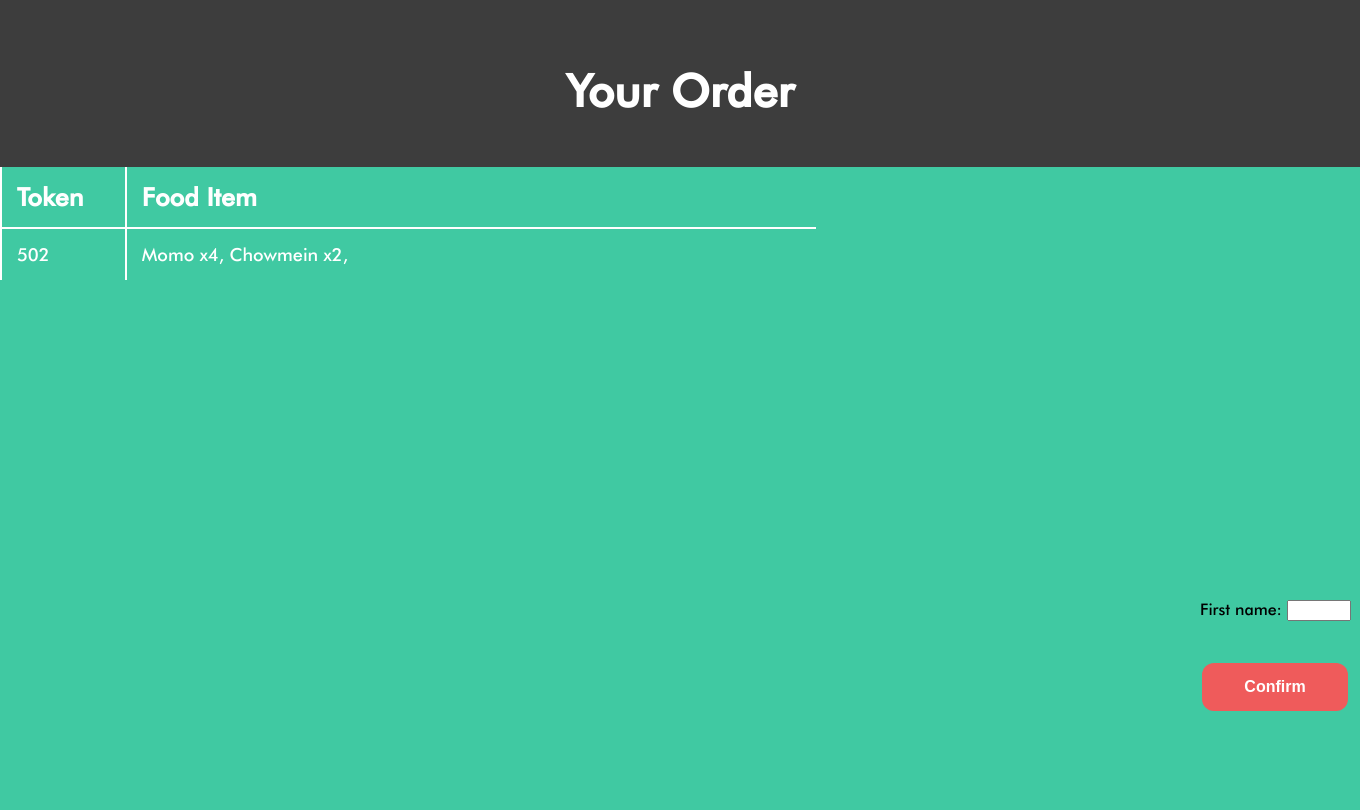
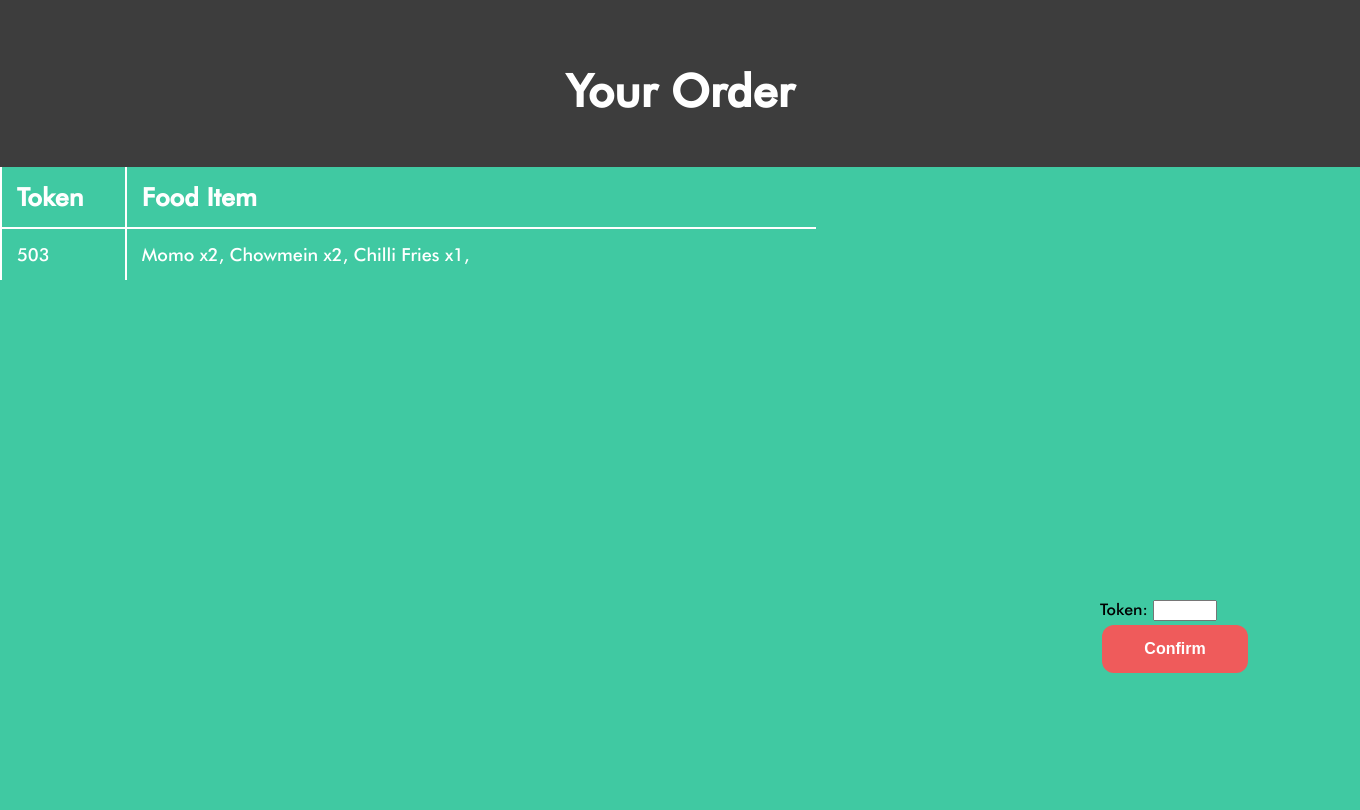
Before and after one commit to Lijan09/qrreader, a Flask app: page /canteenorder in a window 1360 px wide. Run offline with Flask 2, Linux system fonts and the light colour scheme; parts of the project's set-up code (start-up, migrations or seed data) failed here and were passed over.

Commit message:
order complete

```diff
--- a/Templates/canteenorder.html
+++ b/Templates/canteenorder.html
@@ -154,11 +154,10 @@
             </tr>
             {% endfor %}
         </table>
-        </table>
     </div>
-    <div style="position:absolute; left:1200px; top:600px;">
-        <label for="token">First name:</label>
-        <input type="number" min=500 max=999 id="token" name="token"><br><br><br>
+    <div style="position:absolute; left:1100px; top:600px;">
+        <label for="token">Token:</label>
+        <input type="number" min=500 max=999 id="token" name="token" autocomplete=off>
         <input type="submit" class="button submit" value="Confirm">
     </div>
 </form>
--- a/app.py
+++ b/app.py
@@ -896,6 +896,43 @@ def canteenorder():
 @app.route("/canteenorder", methods=["GET", "POST"])
 def orderdata():
     if request.method == "POST":
+
+        token = request.form["token"]
+
+        with open('canteentoken.txt', 'r') as file:
+
+            finalarray = []
+            array = []
+            content = file.readlines()
+            code = []
+            x = 0
+
+            row = 0
+            for line in content:
+
+                row += 1
+                array = line.split(",")
+
+                array[-1] = array[-1].strip()
+
+                finalarray.append(array)
+
+            for i in range(len(finalarray)):
+                code.append(finalarray[i][0])
+
+        with open('canteentoken.txt', 'w') as file:
+            ctr = 1
+            file.truncate(0)
+
+        with open('canteentoken.txt', 'a+') as file:
+
+            for x in range(len(finalarray)):
+                if token != code[x]:
+                    line = finalarray[x][0] + "," + \
+                        finalarray[x][1] + "," + finalarray[x][2] + "," + finalarray[x][3] + \
+                        "," + finalarray[x][4]
+                    file.write(line + "\n")
+
         return redirect(url_for("canteenorder"))
 
 
--- a/canteentoken.txt
+++ b/canteentoken.txt
@@ -1 +1 @@
-502,4,2,0,0
+503,2,2,1,0
--- a/data.txt
+++ b/data.txt
@@ -3,4 +3,3 @@
 3613,Mokshyak Amatya,Council,+2 Science,Imadol,Z,9818684008,0
 4686,Aadesh Amatya,Teacher,+2 Science,Nil,Nil,9800000000,0
 6842,Faisal Ahmed,Admin,Admin,Nil,Nil,9800000001,2510
-3519,Sahil Awale,Student,+2 Science,Nil,?,0000000000,0
```
